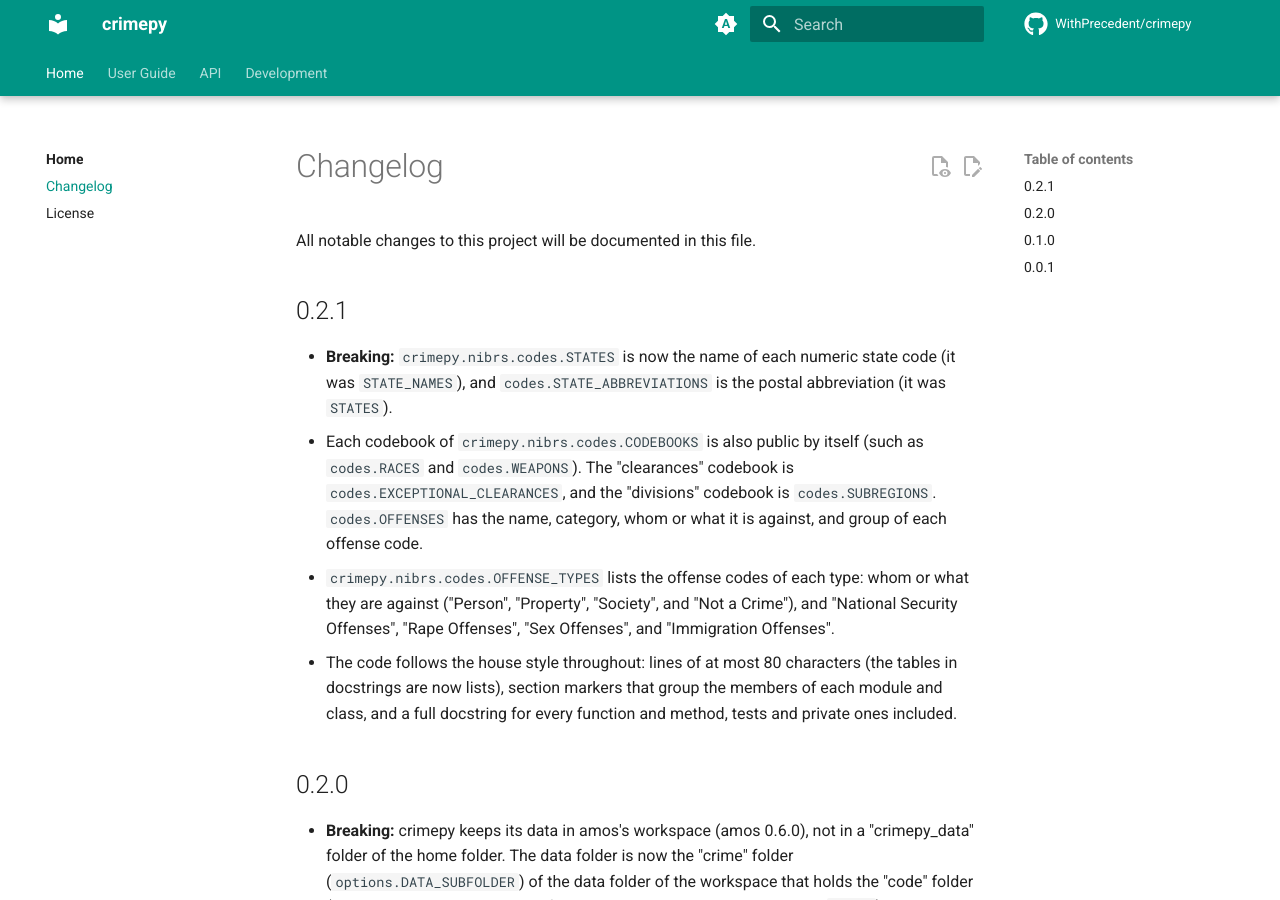
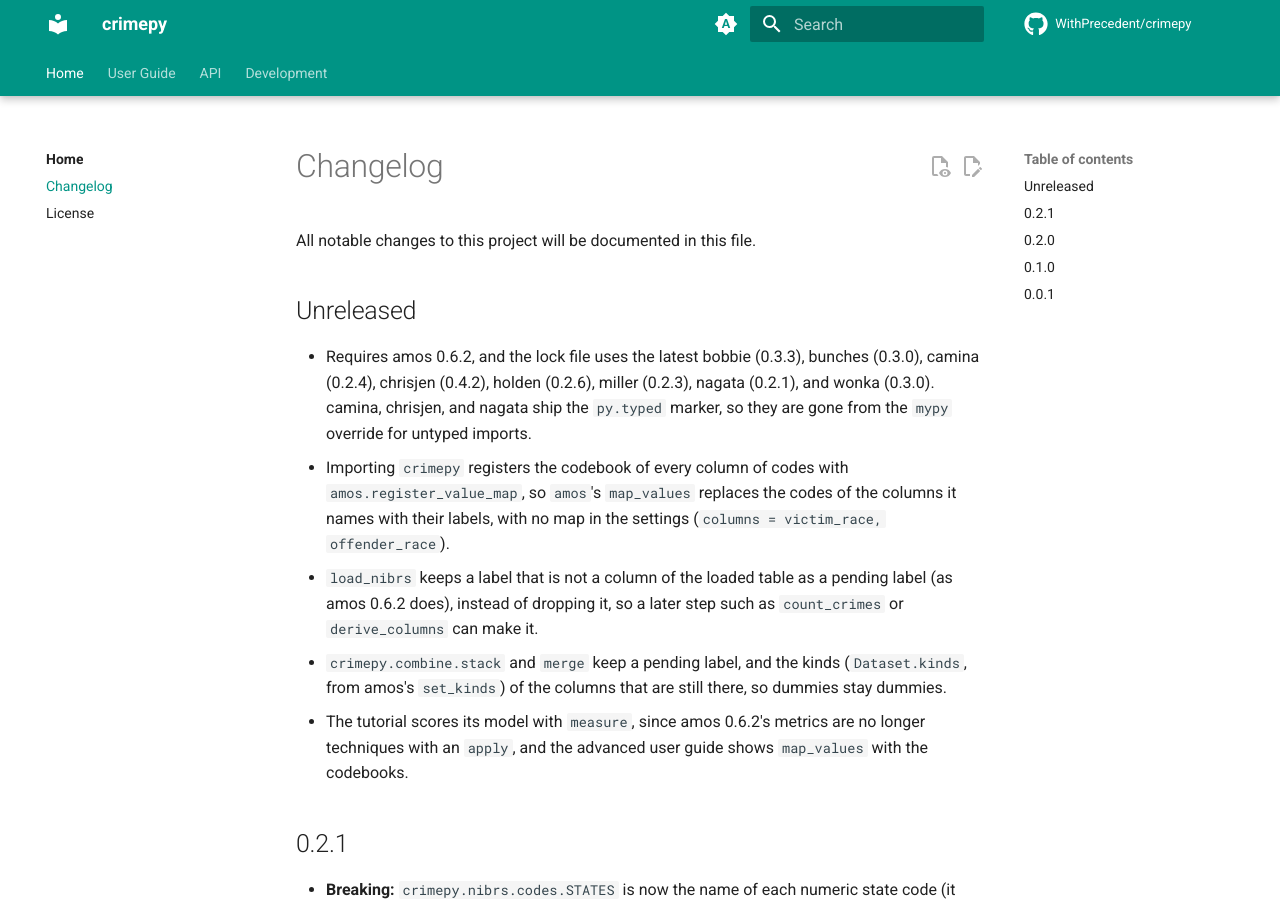
Before and after one commit to WithPrecedent/crimepy, an MkDocs documentation site: the page built from docs/changelog.md, in a window 1280 px wide and 900 px high. Built offline with MkDocs 1.6.1 and Material for MkDocs 9.7.7, drawn with Linux system fonts in a browser that asks for light colours; comment, search, counter and statistics services are not loaded.

Commit message:
updated crimepy for amos 0.6.2: requires amos 0.6.2 and locks the latest bobbie, bunches, camina, chrisjen, holden, miller, nagata, and wonka (camina, chrisjen, and nagata ship py.typed, so they are gone from the mypy override); registers every NIBRS codebook with amos.register_value_map, so map_values decodes the columns it names; load_nibrs, stack, and merge keep a pending label, and stack and merge keep the dataset's kinds; the tutorial scores its model with measure, since metrics no longer have apply
Co-Authored-By: Claude Opus 5.5 <noreply@anthropic.com>

```diff
--- a/CHANGELOG.md
+++ b/CHANGELOG.md
@@ -3,6 +3,27 @@
 All notable changes to this project will be documented in this file.
 
 <!-- insertion marker -->
+
+## Unreleased
+
+* Requires amos 0.6.2, and the lock file uses the latest bobbie (0.3.3),
+  bunches (0.3.0), camina (0.2.4), chrisjen (0.4.2), holden (0.2.6), miller
+  (0.2.3), nagata (0.2.1), and wonka (0.3.0). camina, chrisjen, and nagata
+  ship the `py.typed` marker, so they are gone from the `mypy` override for
+  untyped imports.
+* Importing `crimepy` registers the codebook of every column of codes with
+  `amos.register_value_map`, so `amos`'s `map_values` replaces the codes of
+  the columns it names with their labels, with no map in the settings
+  (`columns = victim_race, offender_race`).
+* `load_nibrs` keeps a label that is not a column of the loaded table as a
+  pending label (as amos 0.6.2 does), instead of dropping it, so a later
+  step such as `count_crimes` or `derive_columns` can make it.
+* `crimepy.combine.stack` and `merge` keep a pending label, and the kinds
+  (`Dataset.kinds`, from amos's `set_kinds`) of the columns that are still
+  there, so dummies stay dummies.
+* The tutorial scores its model with `measure`, since amos 0.6.2's metrics
+  are no longer techniques with an `apply`, and the advanced user guide shows
+  `map_values` with the codebooks.
 
 ## 0.2.1
 
--- a/pyproject.toml
+++ b/pyproject.toml
@@ -33,7 +33,7 @@ keywords = [
     "nibrs",
     "ucr"]
 dependencies = [
-    "amos[plots]>=0.6.0",
+    "amos[plots]>=0.6.2",
     "inflate64>=1.0",
     "numpy>=1.26",
     "pandas>=3.0",
@@ -126,10 +126,7 @@ show_error_codes = true
 # These packages are annotated but do not ship a py.typed marker.
 module = [
     "amos.*",
-    "camina.*",
-    "chrisjen.*",
     "inflate64.*",
-    "nagata.*",
     "pyarrow.*"]
 follow_untyped_imports = true
 ignore_missing_imports = true
```
Also changed, not shown: docs/advanced.md (+29 -5 lines), docs/tutorial.md (+4 -2 lines), 4 other files.
